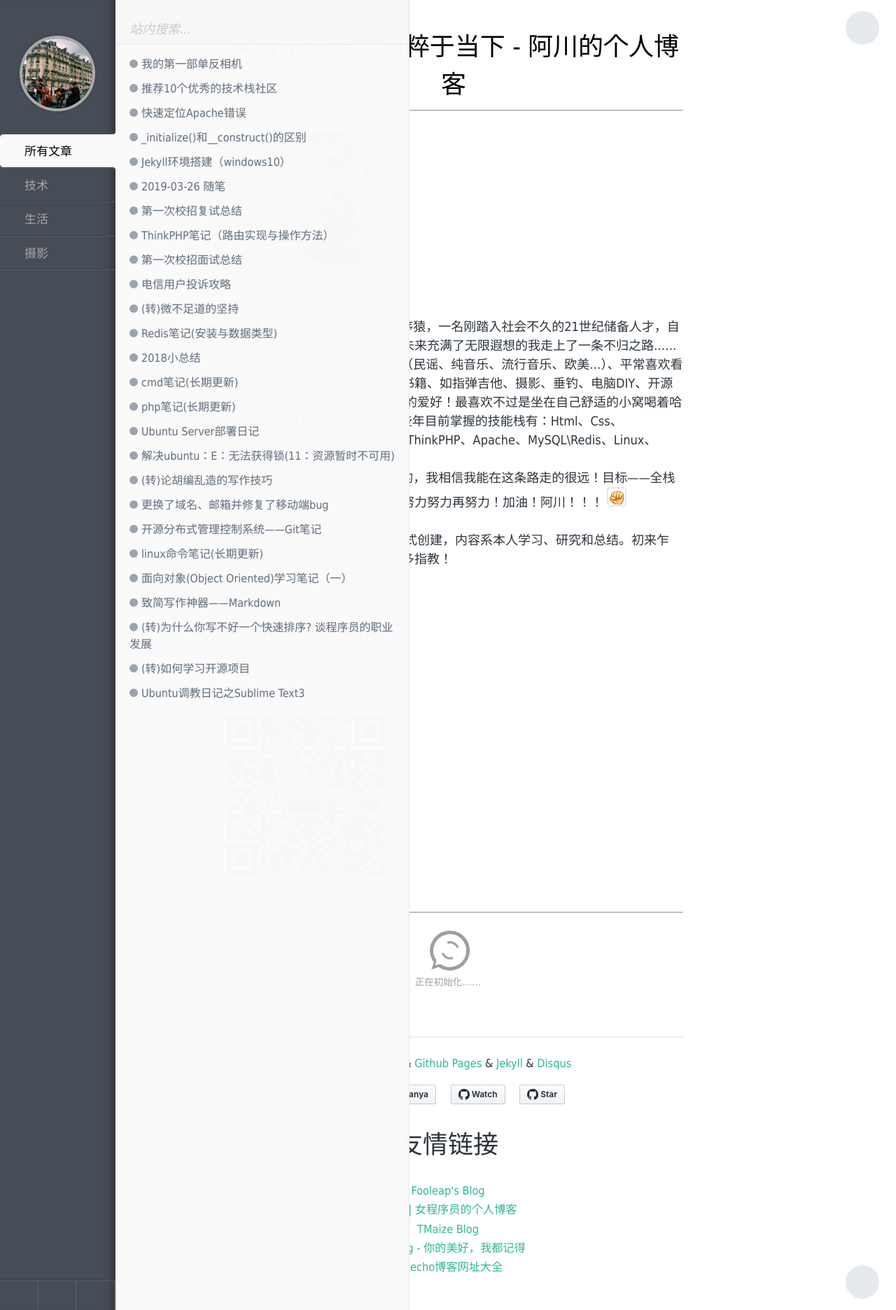
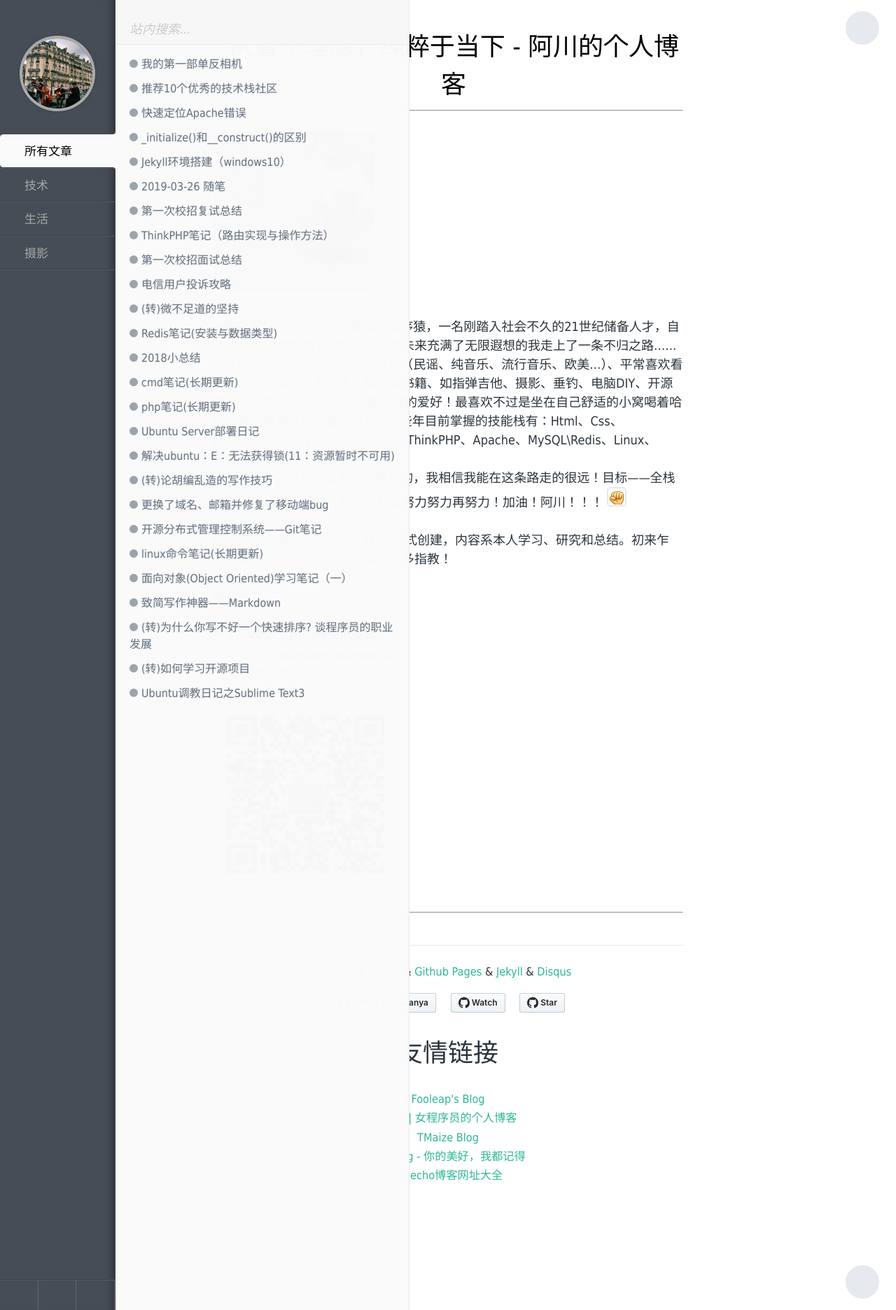
Before and after one commit to achuanya/achuanya.github.io, a Jekyll site: the page built from index.md, in a window 1280 px wide. Shown: the whole page at 70% size. Built offline with Jekyll 4.4.1, drawn with Linux system fonts in a browser that asks for light colours; emoji names are drawn with the system emoji font; some web fonts are replaced; comment, search, counter and statistics services are not loaded.

Commit message:
更新了disuqus那个是css-js

```diff
--- a/_includes/css.html
+++ b/_includes/css.html
@@ -1,7 +1,8 @@
 <link rel="stylesheet" type="text/css" href="{{ site.css | prepend: site.baseurl }}style.css">
 <link rel="stylesheet" type="text/css" href="{{ site.css | prepend: site.baseurl }}bootstrap.custom.css">
 <link rel="stylesheet" type="text/css" href="{{ site.css | prepend: site.baseurl }}highlight.css">
-<link rel="stylesheet" href="{{ site.css | prepend: site.baseurl }}iDisqus.min.css" />
+<!--<link rel="stylesheet" href="{{ site.css | prepend: site.baseurl }}iDisqus.min.css" />-->
+<link rel="stylesheet" href="path/to/iDisqus.min.css" />
 
 <!-- Source Code Pro -->
 <link rel="stylesheet" type="text/css" href="{{ site.css | prepend: site.baseurl }}source-code-pro.css">
--- a/_includes/scripts.html
+++ b/_includes/scripts.html
@@ -3,7 +3,9 @@
 <script src="{{ site.js | prepend: site.baseurl }}nprogress.js"></script>
 <script src="{{ site.js | prepend: site.baseurl }}searchbox.js"></script>
 <script src="{{ site.js | prepend: site.baseurl }}script.js"></script>
-<script src="{{ site.js | prepend: site.baseurl }}iDisqus.min.js"></script>
+<!--<script src="{{ site.js | prepend: site.baseurl }}iDisqus.min.js"></script>-->
+
+<script src="path/to/iDisqus.min.js"></script>
 
 <!-- Place this tag in your head or just before your close body tag. -->
 <script async defer src="{{ site.js | prepend: site.baseurl }}buttons.js"></script>
```
